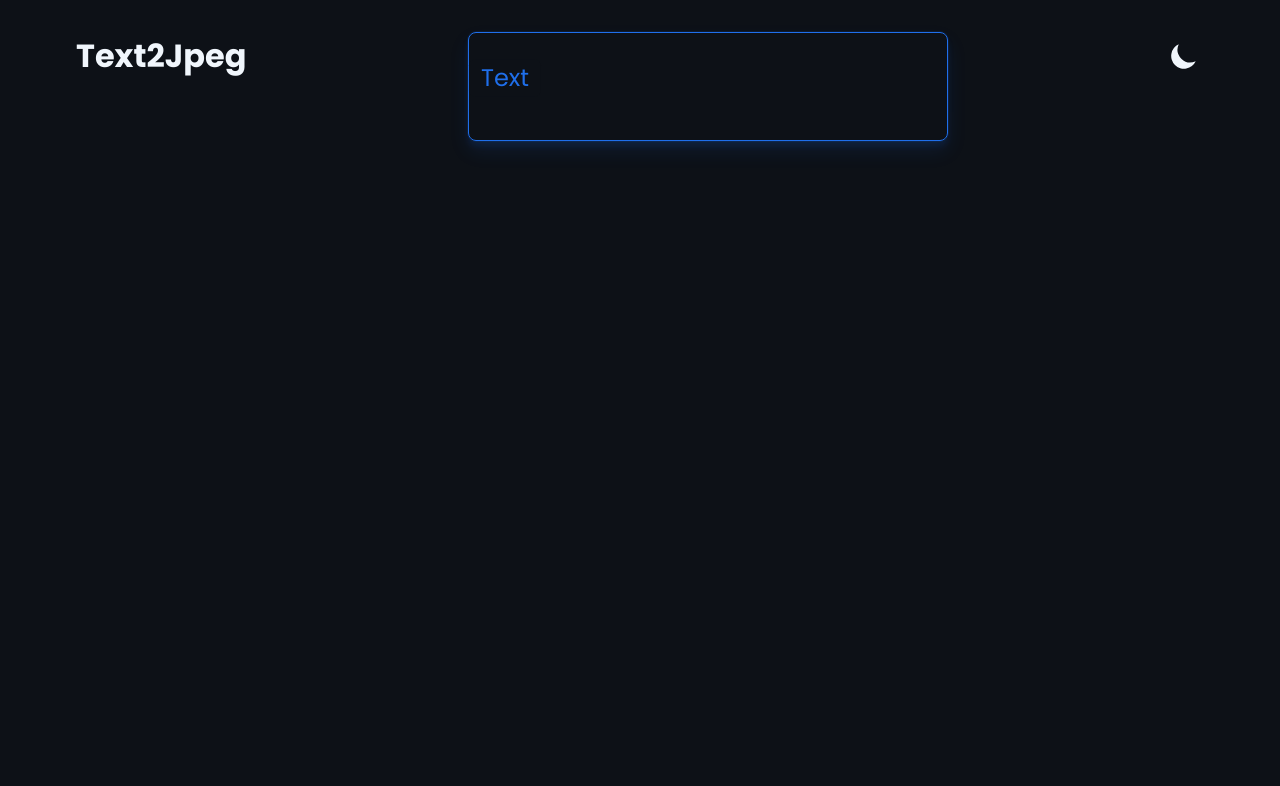
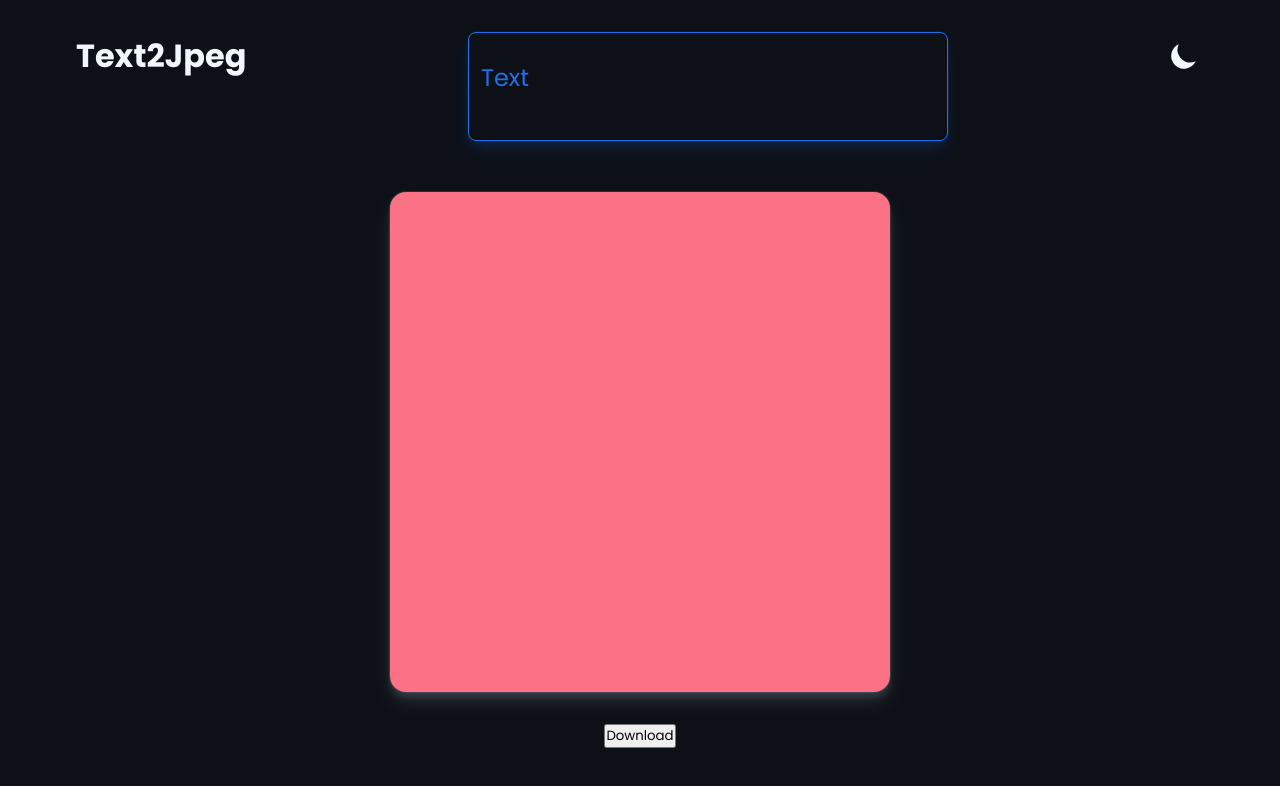
Before and after one commit to itsme-Subid/Text2Jpeg, a React (Create React App) app: page / in a window 1280 px wide. Shown: the top 786 px of the page. Built offline with nearby package versions, Linux system fonts and the light colour scheme.

Commit message:
Add `download option`

```diff
--- a/package.json
+++ b/package.json
@@ -6,6 +6,7 @@
     "@testing-library/jest-dom": "^5.16.5",
     "@testing-library/react": "^13.4.0",
     "@testing-library/user-event": "^13.5.0",
+    "html2canvas": "^1.4.1",
     "react": "^18.2.0",
     "react-dom": "^18.2.0",
     "react-scripts": "5.0.1",
--- a/src/components/Canvas/Canvas.css
+++ b/src/components/Canvas/Canvas.css
@@ -1,5 +1,7 @@
 .canvas {
   padding-top: 13rem;
+  display: grid;
+  place-content: center;
 }
 
 @media screen and (min-width: 768px) {
@@ -7,3 +9,27 @@
     padding-top: 8rem;
   }
 }
+
+.canvas__container {
+  display: grid;
+  place-content: center;
+  margin-block: 2rem;
+  box-shadow: 0 10px 20px rgba(var(--light-color), 0.1),
+    0 6px 6px rgba(var(--light-color), 0.1),
+    0 0 0 1px rgba(var(--light-color), 0.1);
+  border-radius: 1rem;
+  margin-block: 2rem;
+}
+
+.canvas__container__item {
+  width: 100%;
+  height: 100%;
+  background-repeat: no-repeat;
+  background-size: cover;
+  background-position: center center;
+}
+
+.buttons {
+  display: flex;
+  justify-content: space-around;
+}
--- a/src/components/Canvas/Canvas.jsx
+++ b/src/components/Canvas/Canvas.jsx
@@ -1,15 +1,56 @@
 import "./Canvas.css";
 import React from "react";
+import html2canvas from "html2canvas";
 
 function Canvas({ text }) {
+  const printRef = React.useRef();
+  const handleDownloadImage = async () => {
+    const element = printRef.current;
+    const canvas = await html2canvas(element);
+    const data = canvas.toDataURL("image/jpg");
+    const link = document.createElement("a");
+    if (typeof link.download === "string") {
+      link.href = data;
+      link.download = "image.jpg";
+      document.body.appendChild(link);
+      link.click();
+      document.body.removeChild(link);
+    } else {
+      window.open(data);
+    }
+  };
   return (
     <div className="canvas">
-      <div className="canvas__container">
-        <div className="canvas__container__item">
+      <div
+        className="canvas__container"
+        ref={printRef}
+        style={{
+          background: "rgb(251, 113, 133)",
+          width: "min(100vw, 500px)",
+          height: "min(100vh, 500px)",
+        }}
+      >
+        <div
+          className="canvas__container__item"
+          style={{
+            // backgroundImage:
+            //   "linear-gradient(to right,rgb(251, 113, 133),rgb(217, 70, 239),rgb(99, 102, 241))",
+            background: "rgb(251, 113, 133)",
+          }}
+        >
           <div className="canvas__container__item__content">
             <h1>{text}</h1>
           </div>
         </div>
+      </div>
+      <div className="buttons">
+        <button
+          className="download"
+          type="button"
+          onClick={handleDownloadImage}
+        >
+          Download
+        </button>
       </div>
     </div>
   );
```
Also changed, not shown: 1 other file (tests, documents, lock files or other folders).
